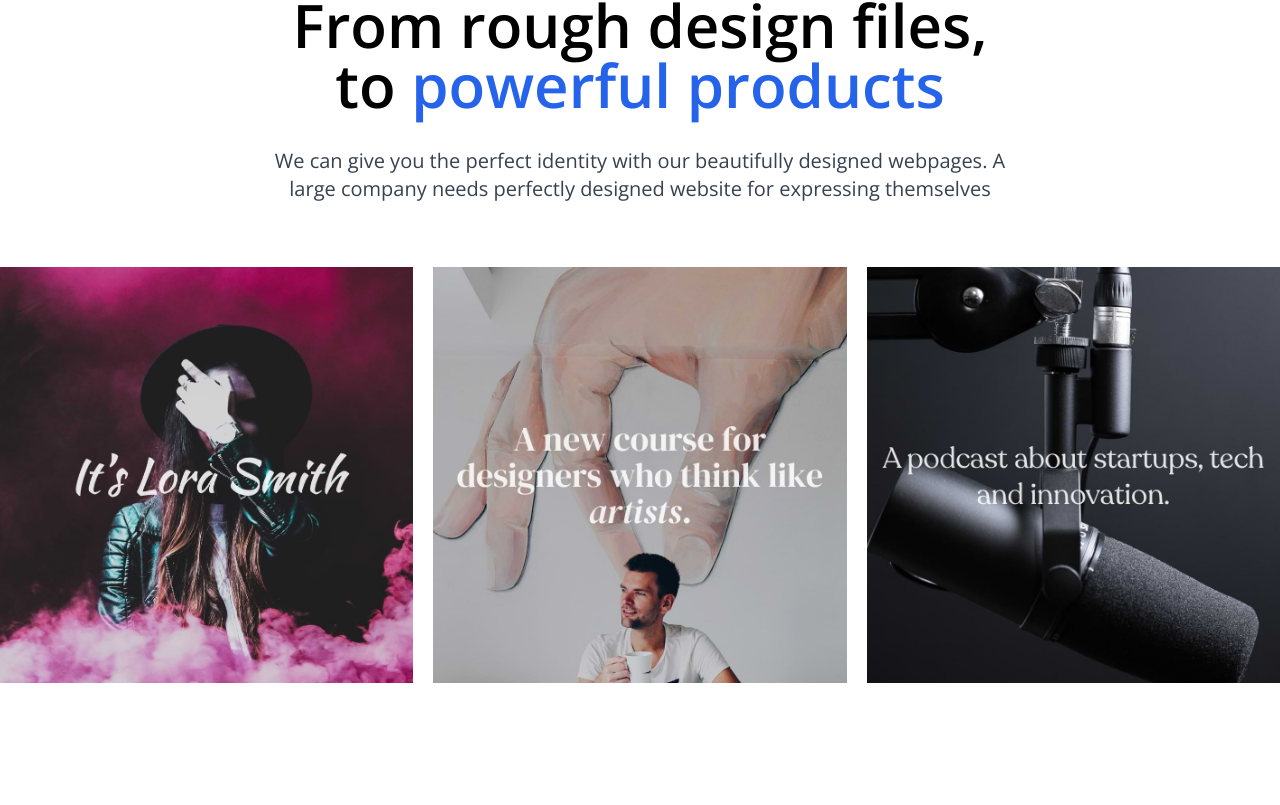
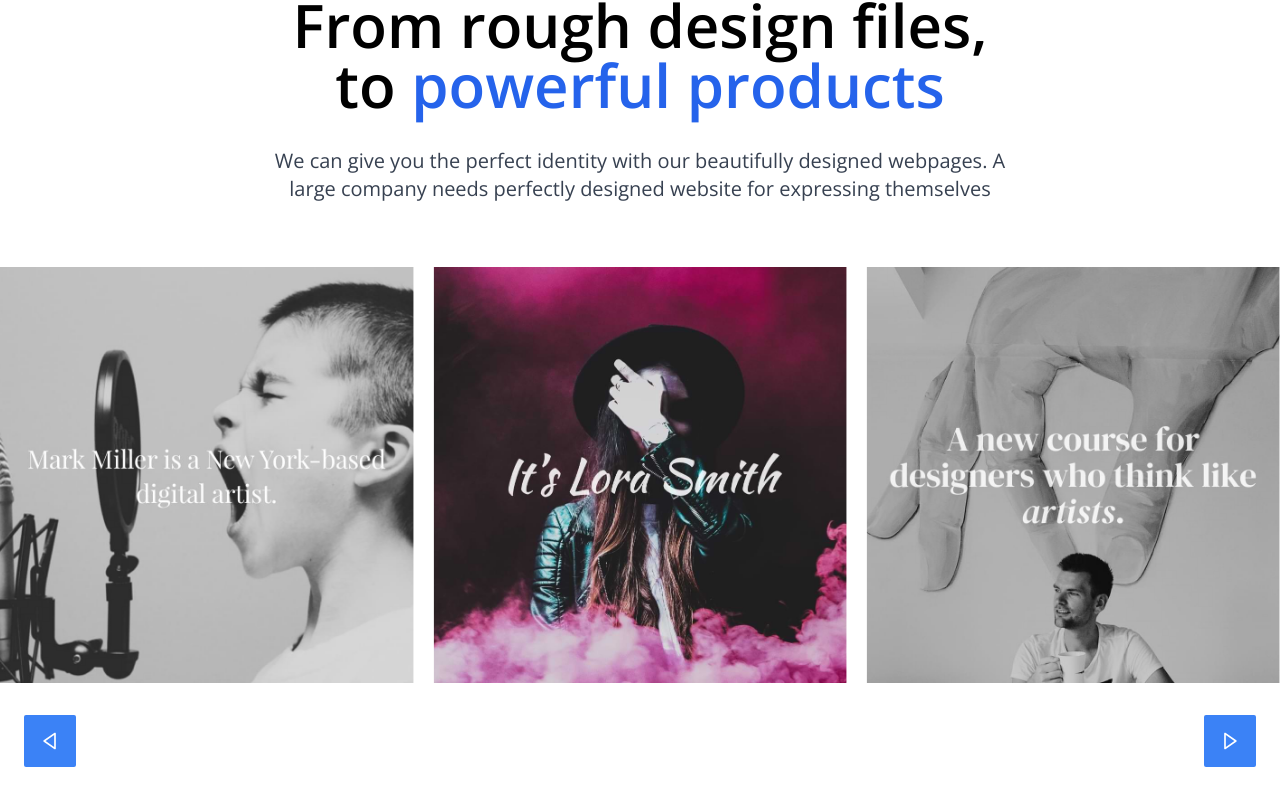
Before and after one commit to jeronasiedu/jtech, a Next.js app: page / in a window 1280 px wide. Shown: the part 1087-1892 px from the top of the page. Before the commit the page ends 1834 px from the top, so only its background shows below. Built offline with nearby package versions, Linux system fonts and the light colour scheme.

Commit message:
implement fully functioning slider

```diff
--- a/components/Gallery.jsx
+++ b/components/Gallery.jsx
@@ -1,5 +1,9 @@
 import Image from 'next/image'
+import { useRef, useCallback } from 'react'
 import { SwiperSlide, Swiper } from 'swiper/react'
+import { Autoplay } from 'swiper'
+import { BiLeftArrow, BiRightArrow } from 'react-icons/bi'
+import { useMediaQuery } from '../utils/hooks'
 const Gallery = () => {
   const images = [
     { url: '/images/asset1.jpeg', alt: 'carousel image' },
@@ -8,7 +12,27 @@ const Gallery = () => {
     { url: '/images/asset4.jpeg', alt: 'carousel image' },
     { url: '/images/asset5.jpeg', alt: 'carousel image' },
   ]
+  const sliderRef = useRef(null)
+  const isDesktop = useMediaQuery('(min-width: 976px)')
+  const isTablet = useMediaQuery('(min-width:768px)')
 
+  const getSlidesPerView = () => {
+    if (isDesktop) {
+      return 3
+    } else if (isTablet) {
+      return 2
+    } else return 1
+  }
+
+  const handlePrev = useCallback(() => {
+    if (!sliderRef.current) return
+    sliderRef.current.swiper.slidePrev()
+  }, [])
+
+  const handleNext = useCallback(() => {
+    if (!sliderRef.current) return
+    sliderRef.current.swiper.slideNext()
+  }, [])
   return (
     <article className="pb-16">
       <div className="flex flex-col items-center justify-center max-w-3xl px-4 py-16 mx-auto space-y-8 ">
@@ -23,49 +47,60 @@ const Gallery = () => {
         </p>
       </div>
       <Swiper
-        slidesPerView={1}
+        slidesPerView={getSlidesPerView()}
+        loop={true}
         grabCursor
         spaceBetween={20}
-        breakpoints={{
-          768: {
-            slidesPerView: 2,
-          },
-          976: {
-            slidesPerView: 3,
-          },
+        modules={[Autoplay]}
+        ref={sliderRef}
+        autoplay={{
+          delay: 2500,
+          disableOnInteraction: true,
         }}
+        // breakpoints={{
+        //   768: {
+        //     slidesPerView: 2,
+        //   },
+        //   976: {
+        //     slidesPerView: 3,
+        //   },
+        // }}
       >
         {images.map((item, idx) => (
           <SwiperSlide key={idx}>
+            {({ isNext }) => (
               <figure className="relative w-full h-80 md:h-96 lg:h-[26rem]">
                 <Image
                   src={item.url}
                   alt={item.alt}
                   layout="fill"
                   objectFit="cover"
+                  className={`${
+                    !isNext ? 'grayscale' : 'grayscale-0'
+                  } transition-all duration-300`}
+                  priority
                 />
               </figure>
+            )}
           </SwiperSlide>
         ))}
       </Swiper>
+      <div className="container flex items-center justify-between px-6 mx-auto mt-8">
+        <button
+          className="p-4 transition-colors duration-300 bg-blue-500 rounded-sm cursor-pointer focus:ring focus:ring-blue-400 focus:outline-none dark:bg-slate-700 dark:hover:bg-slate-500"
+          onClick={handlePrev}
+        >
+          <BiLeftArrow size={20} className="text-white " />
+        </button>
+        <button
+          className="p-4 transition-colors duration-300 bg-blue-500 rounded-sm cursor-pointer focus:ring focus:ring-blue-400 focus:outline-none dark:bg-slate-700 dark:hover:bg-slate-500"
+          onClick={handleNext}
+        >
+          <BiRightArrow size={20} className="text-white " />
+        </button>
+      </div>
     </article>
   )
 }
 
 export default Gallery
-
-function Example({}) {
-  return (
-    <div className="flex flex-col items-center justify-center max-w-3xl px-4 py-16 mx-auto space-y-8 ">
-      <h1 className="text-4xl font-bold text-center md:text-5xl lg:text-6xl">
-        From rough design files, to {''}
-        <span className="text-blue-600 ">powerful products</span>
-      </h1>
-      <p className="text-xl text-center text-gray-700 dark:text-slate-300 ">
-        We can give you the perfect identity with our beautifully designed
-        webpages. A large company needs perfectly designed website for
-        expressing themselves
-      </p>
-    </div>
-  )
-}
--- a/utils/hooks.js
+++ b/utils/hooks.js
@@ -1,4 +1,4 @@
-import { useEffect } from 'react'
+import { useEffect, useState } from 'react'
 export function useClickOutside(ref, handler) {
   useEffect(
     () => {
@@ -25,3 +25,21 @@ export function useClickOutside(ref, handler) {
     [ref, handler]
   )
 }
+
+// useMediaQuery
+
+export const useMediaQuery = (query) => {
+  const [matches, setMatches] = useState(false)
+
+  useEffect(() => {
+    const media = window.matchMedia(query)
+    if (media.matches !== matches) {
+      setMatches(media.matches)
+    }
+    const listener = () => setMatches(media.matches)
+    window.addEventListener('resize', listener)
+    return () => window.removeEventListener('resize', listener)
+  }, [matches, query])
+
+  return matches
+}
```
Lines whose indentation alone changed are shown as unchanged.
